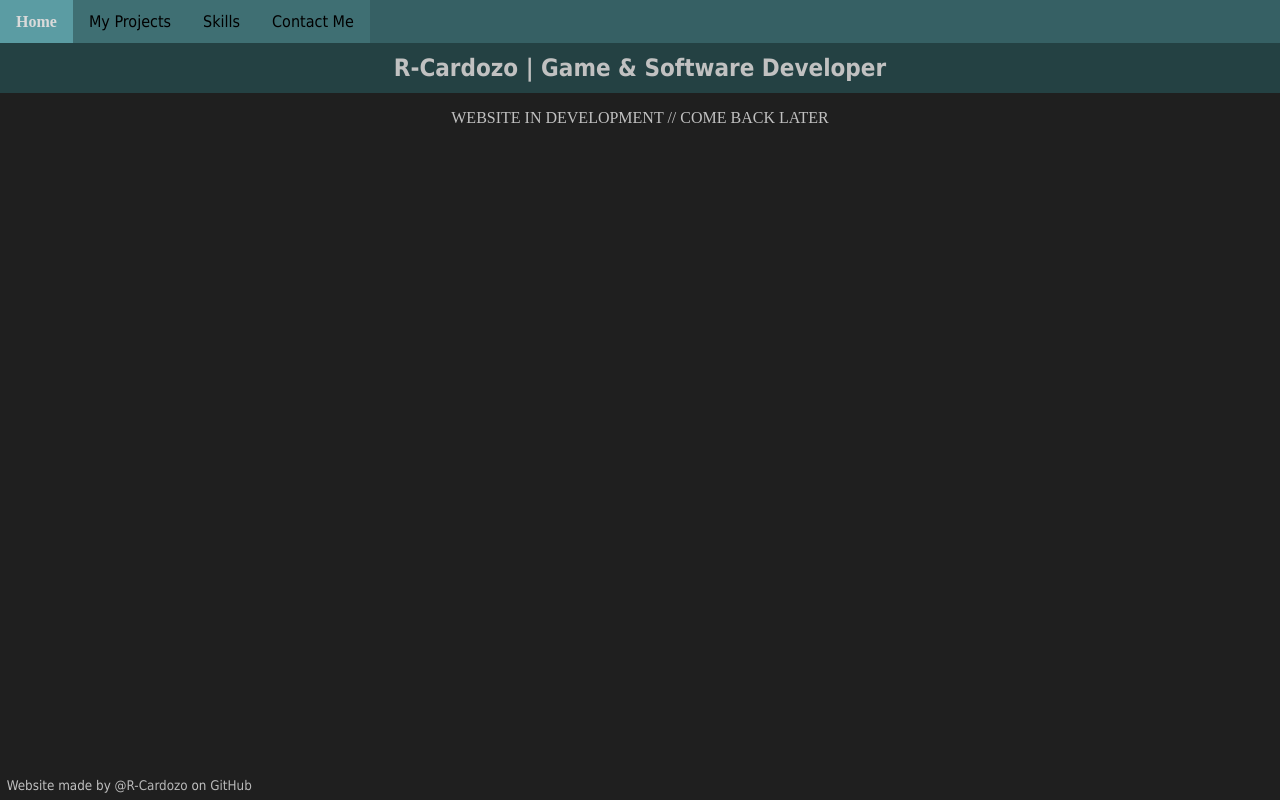
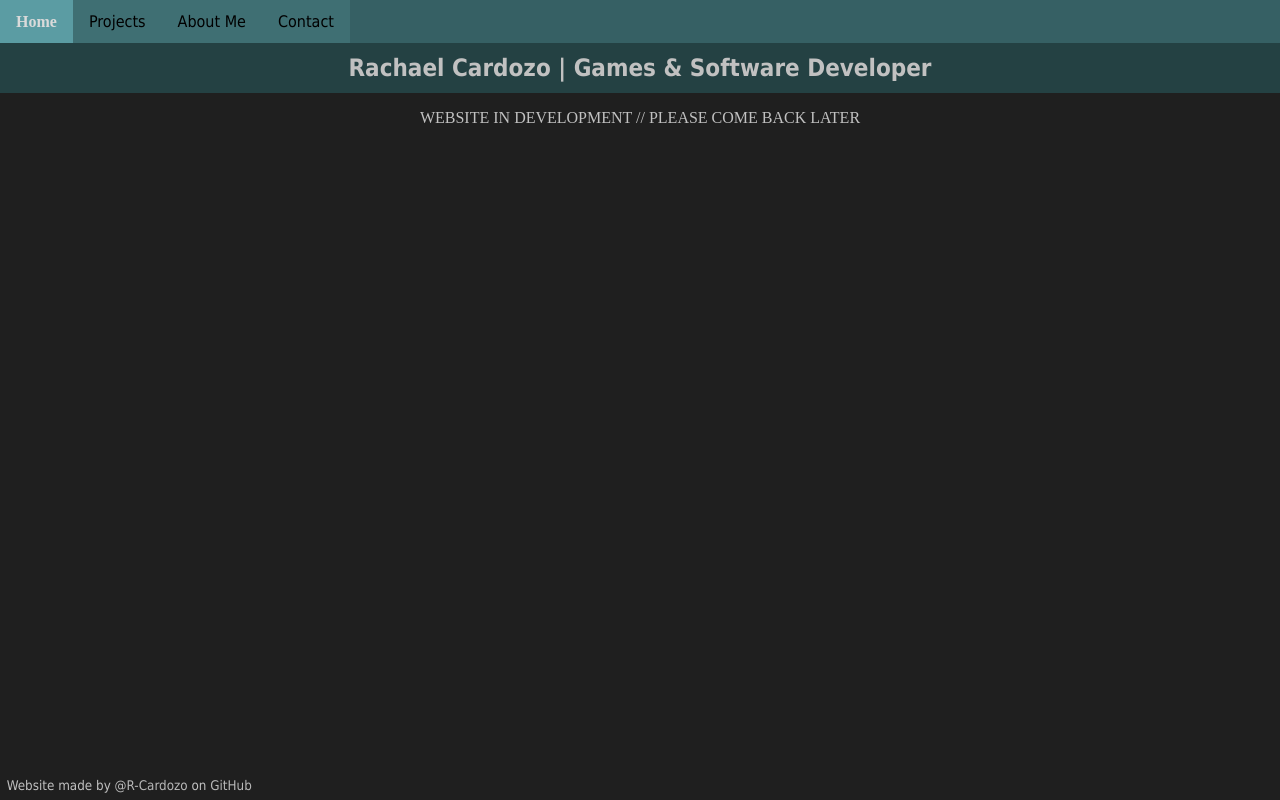
Before and after one commit to R-Cardozo/Portfolio, a website built with Vite: page index.html in a window 1280 px wide. Built offline with nearby package versions, Linux system fonts and the light colour scheme.

Commit message:
Edited text in line 22

```diff
--- a/index.html
+++ b/index.html
@@ -10,16 +10,16 @@
     <body>
         <div class="navBar">
             <button>Home</button>
-            <button>My Projects</button>
-            <button>Skills</button>
-            <button>Contact Me</button>
+            <button>Projects</button>
+            <button>About Me</button>
+            <button>Contact</button>
         </div>
 
         <div class="titleBar">
-            <h1>R-Cardozo | Game & Software Developer</h1>
+            <h1>Rachael Cardozo | Games & Software Developer</h1>
         </div>
 
-        <p>WEBSITE IN DEVELOPMENT // COME BACK LATER</p>
+        <p>WEBSITE IN DEVELOPMENT // PLEASE COME BACK LATER</p>
 
         <small>
             Website made by
```
